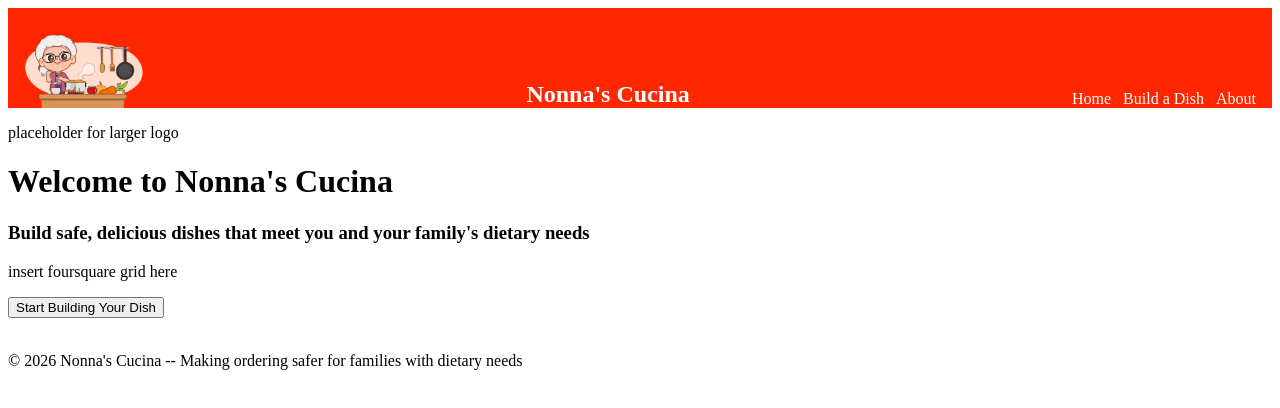
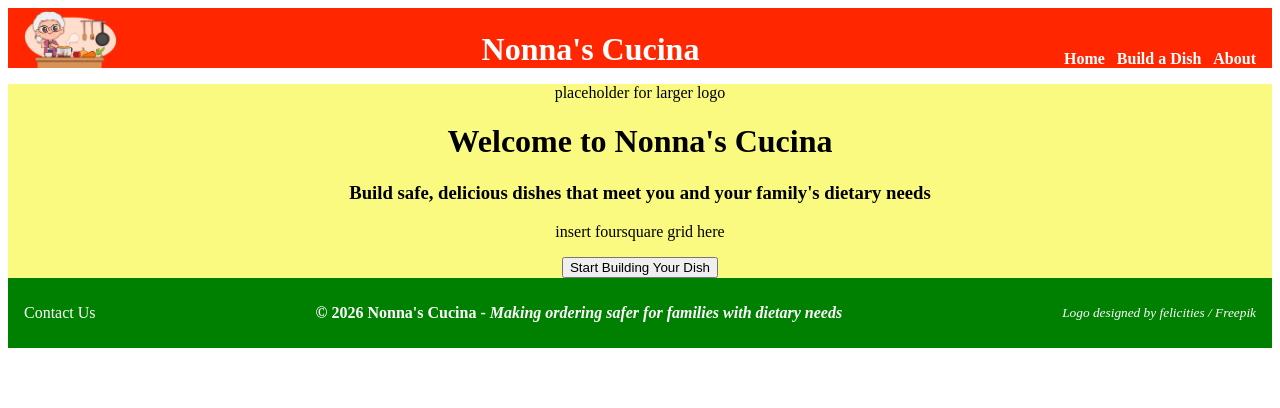
Before and after one commit to lindsayowow/nonnas-cucina, a React (Vite) app: page / in a window 1280 px wide. Shown: the top 408 px of the page. Built offline with nearby package versions, Linux system fonts and the light colour scheme.

Commit message:
working on header and footer

```diff
--- a/src/components/Footer.jsx
+++ b/src/components/Footer.jsx
@@ -3,17 +3,16 @@ import { Link } from 'react-router-dom';
 import '../styles/Footer.css';
 // Logo source: designed by felicities / Freepik — Creative Commons License (CC BY 4.0)
 // Original URL: https://www.freepik.com/free-vector/grandmother-cooking-kitchen-cartoon-vector-chibi-style-happy-grandparents-day_206804388.htm
-import nonnasLogo from '../assets/Nonnas_logo.png';
-
 
 export default function Footer() {
   return (
     <div>
       <footer>
-
         <Link to="/about">Contact Us</Link>
-       <p>&copy; 2026 Nonna's Cucina -- Making ordering safer for families with dietary needs</p>
-       <a href="http://www.freepik.com">Logo designed by felicities / Freepik</a>
+        <div className="tagline">
+       <p>&copy; 2026 Nonna's Cucina - <em>Making ordering safer for families with dietary needs</em></p></div>
+       <div className="attributes">
+       <a href="http://www.freepik.com"><i>Logo designed by felicities / Freepik</i></a></div>
 </footer>
     </div>
   )
--- a/src/components/Header.jsx
+++ b/src/components/Header.jsx
@@ -2,7 +2,6 @@ import React from 'react';
 import { Link } from 'react-router-dom';
 import '../styles/Header.css';
 import nonnasLogo from '../assets/Nonnas_logo.png';
-
 
 export default function Header() {
   return (
@@ -12,7 +11,7 @@ export default function Header() {
         <img src={nonnasLogo} alt="Nonna's Kitchen logo showing a drawing of a grandmother cooking in a kitchen" className="logo" />
 
         <div className="middle">
-          <h2 className="title">Nonna's Cucina</h2>
+          <h1 className="title">Nonna's Cucina</h1>
         </div>
 
         <div className="right">
--- a/src/styles/Footer.css
+++ b/src/styles/Footer.css
@@ -0,0 +1,24 @@
+footer {
+  display: flex;
+  justify-content: space-between;
+  /* left | center | right */
+  align-items: center;
+  background-color: green;
+  color: white;
+  padding: 0 1rem;
+  min-height: 70px;
+}
+
+.tagline {
+  flex: 1;
+  text-align: center;
+  font-weight: bold;
+}
+
+footer a {
+  color: white;
+}
+
+.attributes {
+  font-size: smaller;
+}
--- a/src/styles/Header.css
+++ b/src/styles/Header.css
@@ -1,14 +1,17 @@
 .header {
+  color: white;
   display: grid;
   grid-template-columns: auto 1fr auto;
   align-items: end;
   background-color: rgb(255, 38, 0);
-  height: 20px;        /* fixed header height */
+  height: 60px;
+  /* fixed header height */
   padding: 0 1rem;
 }
 
+
 .logo {
-  height: 75px;
+  height: 58px;
   width: auto;
 }
 
@@ -21,24 +24,7 @@
   display: flex;
   gap: 0.75rem;
   font-size: 1rem;
-}
-
-a {
-  color: white;
-  text-decoration: none;
-}
-
-header {
-  background-color: rgb(255, 38, 0);
-}
-
-.header {
-  min-height: 100px;
-  color: white;
-  display: flex;
-  align-items: flex-end;      /* everything sticks to the bottom */
-  justify-content: space-between;
-
+  font-weight: bold;
 }
 
 .middle,
@@ -47,17 +33,11 @@ header {
   flex-direction: column;
 }
 
-.nav-links {
-  display: flex;
-  gap: 0.75rem;
-  font-size: 1rem;
-}
-
 a {
   color: white;
   text-decoration: none;
 }
 
 h2 {
-    padding: 0;
+  padding: 0;
 }
--- a/src/styles/Home.css
+++ b/src/styles/Home.css
@@ -0,0 +1,5 @@
+.hero {
+    margin: 0 auto;
+    text-align: center;
+    background-color: rgb(250, 250, 129);
+}
```
Lines whose indentation alone changed are shown as unchanged.
